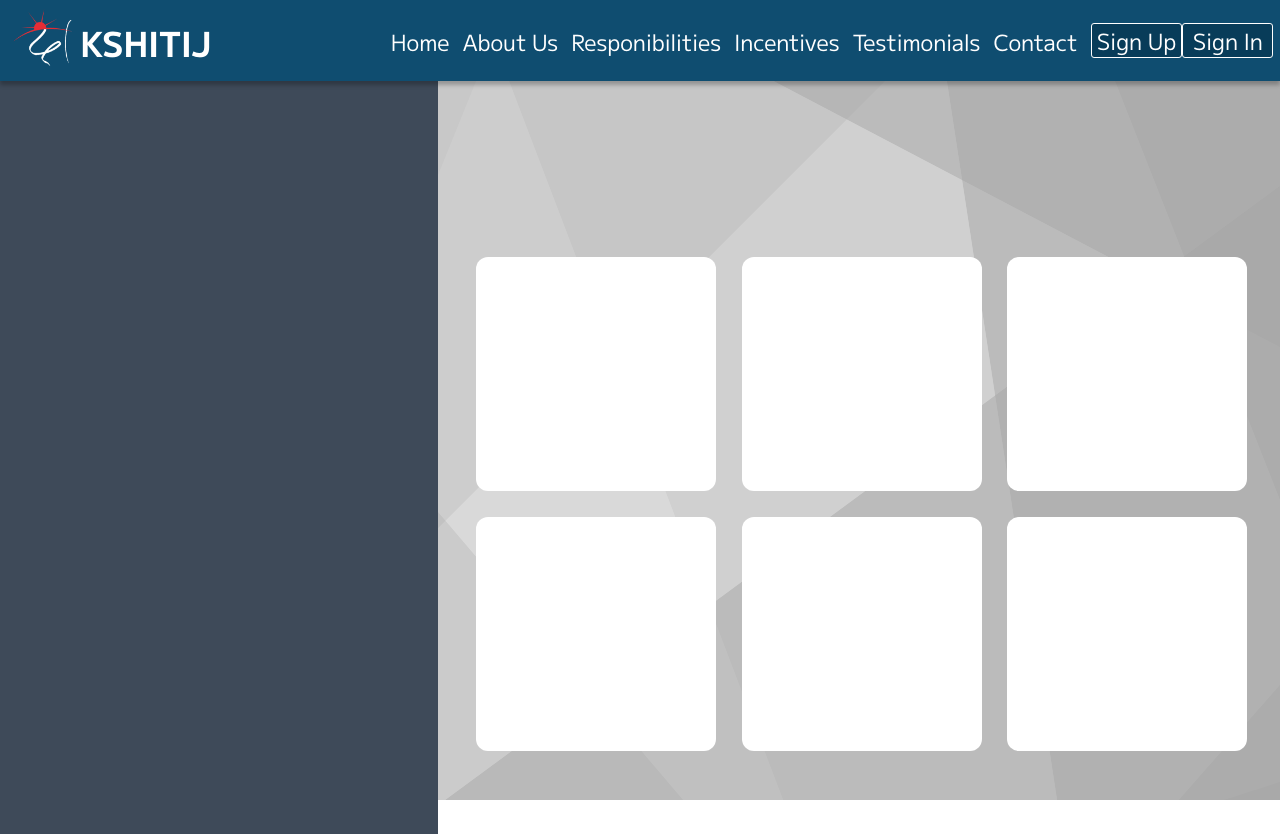
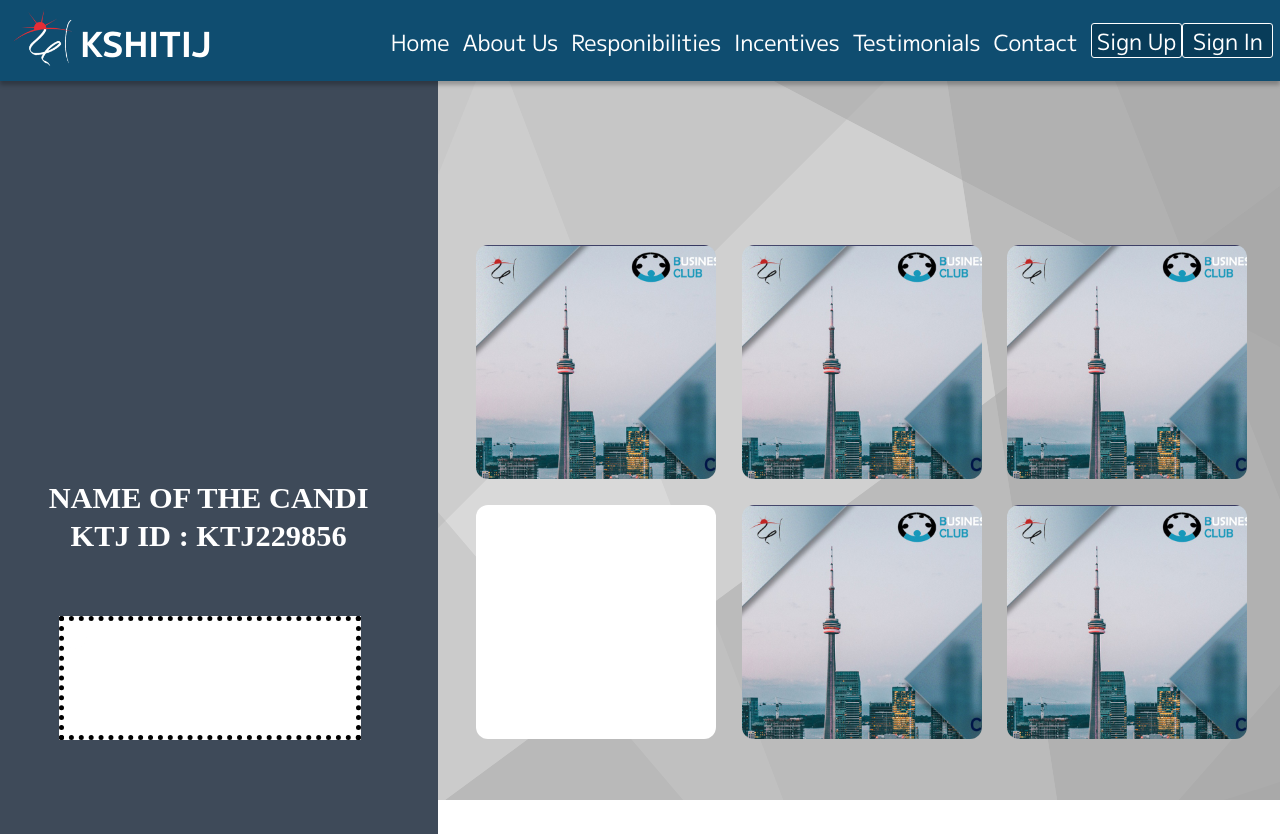
Before and after one commit to ipash185/CA_Portal_24, a React (Create React App) app: page /DashBoard in a window 1280 px wide. Built offline with nearby package versions, Linux system fonts and the light colour scheme; no server answers.

Commit message:
changes made

```diff
--- a/src/pages/Dashboard/Dash.module.css
+++ b/src/pages/Dashboard/Dash.module.css
@@ -17,16 +17,14 @@ background-color:#3e4a59;
 background-color:rgb(62,74,89);
 background-blend-mode: multiply;
 }
-.Head1 {
+.TopDiv {
     height: 9.5vh;
 width: 20.2vw;
 left: 36.1vw;
 top: 15.5vh;
 border-radius: 3vh;
-background-color: white;
-position: absolute;
-
-
+background-color: green;
+position:absolute;
 }
 
 .Div1 {
@@ -40,6 +38,7 @@ position:relative;
 float: left;
 margin: 1vw;
 overflow-x: hidden;
+background-image: url("caa.png");
 }
 
 .Div2 {
@@ -54,3 +53,44 @@ float: left;
 margin: 1vw;
 clear: both;
 }
+.Over1 {
+text-align: center;
+font-family: 'Courier New', Courier, monospace;
+color: black;
+display:none;
+}
+
+.Div1:hover + .Over1 {
+
+    display:block;
+}
+
+.NameOf {
+    height: 6vh;
+width: 26.6vw;
+left: 3vw;
+top: 50vh;
+border-radius: nullpx;
+color: #FFFFFF;
+font-family: Montserrat;
+font-size: 3.8vh;
+font-weight: 700;
+line-height: 4.7vh;
+letter-spacing: 0em;
+text-align: center;
+position:absolute;
+}
+
+.RewardP {
+    height: 15.5vh;
+width: 23.6vw;
+left: 4.6vw;
+top: 67vh;
+border-radius: 0px;
+background-color: #FFFFFF;
+position: absolute;
+border-style: dotted;
+border-width:thick;
+background-image:
+radial-gradient(circle at 10px 15px, #fff 12px, transparent 13px);
+}
--- a/src/pages/Dashboard/DashBoard.js
+++ b/src/pages/Dashboard/DashBoard.js
@@ -5,11 +5,17 @@ import Navbar from "../../components/navbar/navbar";
 const DashBoard = () => {
   return (
     <div>
-      <Navbar />
       <div className={styles.TotalDiv}>
-        <div className={styles.LeftDiv}></div>
-        <div classname={styles.Head1}>LIVE EVENTS</div>
-        <div className={styles.Div1}></div>
+        <Navbar />
+        <div className={styles.LeftDiv}>
+            <div className={styles.NameOf}>NAME OF THE CANDI<br />KTJ ID : KTJ229856</div>
+            <div className={styles.RewardP}></div>
+        </div>
+        <div classname={styles.TopDiv}></div>
+        <div className={styles.Div1}>
+          <div className={styles.Over1}>Hello</div>
+        </div>
+
         <div className={styles.Div1}></div>
         <div className={styles.Div1}></div>
         <div className={styles.Div2}></div>
```
Also changed, not shown: src/pages/Dashboard/caa.png (added).
